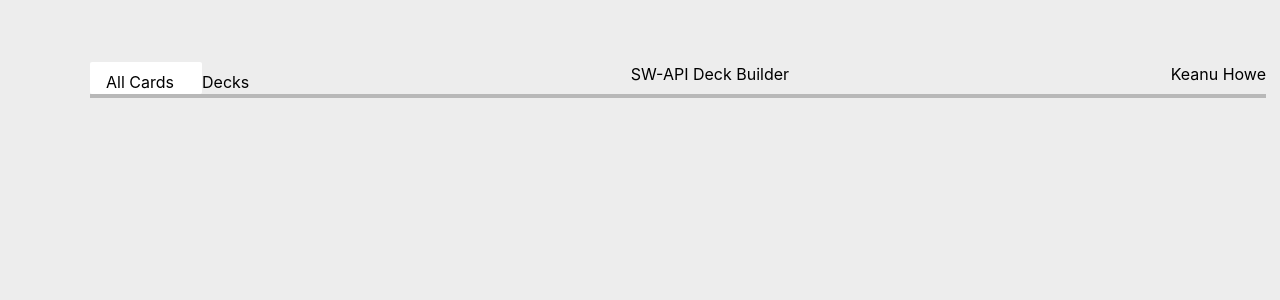
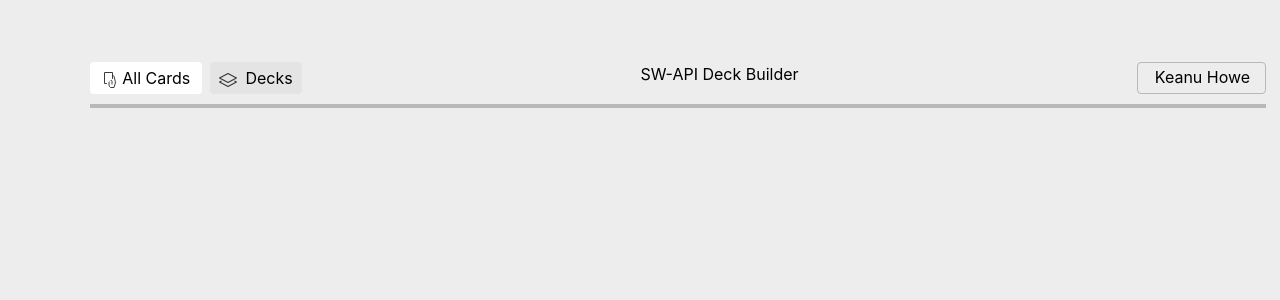
Before and after one commit to kkhowe123/SWAPI, a React (Create React App) app: page / in a window 1280 px wide. Shown: the top 300 px of the page. Built offline with nearby package versions, Linux system fonts and the light colour scheme.

Commit message:
partially completed the homelayout

```diff
--- a/src/components/HomeLayout.js
+++ b/src/components/HomeLayout.js
@@ -1,23 +1,35 @@
+import card from "../assets/Card.svg";
+import deck from "../assets/Deck.svg";
 import React from "react";
 export default function HomeLayout (){
 
 
 return(
 
+    <>
     <div className="mt-[62px] ml-[90px]">
-    <div className="flex justify-between w-[1176px] h-[32px]" >
+    <div className="flex justify-between w-[1176px] h-[32px] g-[16px]" >
 
-    <div >
-        <button className="pt-[8px] pl[12px] pb-[8px] pr-[12px] bg-[#FFFFFF] h-[32px] w-[112px] rounded-sm" >All Cards</button>
-        <button>Decks</button>
+    <div className="w-[212px] h-[32px] " >
+        <button className="w-[112px] h-[32px] rounded-[4px] bg-[#FFFFFF] text-[16px]" > <img className="w-[16px] h-[16px] top-[0.5px] left[2.5px] inline" src={card} alt="card icon" /> All Cards </button>
+
+
+        <button className="ml-[8px] w-[92px] h-[32px] rounded-[4px] bg-[#E4E4E4] " >
+            <img className="inline w-[18px] h-[16px] top-[0.5px] left[2.5px] mr-[8px]" src={deck} alt="Deck Icon"/>
+
+            Decks</button>
     </div>
     <p>SW-API Deck Builder</p>
-    <p>Keanu Howe</p>
+    <p className="border-[1px] w-[129px] h-[32px] rounded-[4px] px-[12px] py-[2px] border-[#B8B8B8]" ><h6 className="w-[105px] h-[16px] text-[16px] text-center">Keanu Howe</h6></p>
 
     </div>
-    <hr className="w-[1176px] h-[2px] border-2 border-[#B8B8B8]"/>
+    <hr className="w-[1176px] h-[2px] border-2 border-[#B8B8B8] mt-[10px]"/>
 
     </div>
+
+        <div></div>
+
+    </>
 
 
 );
```
Also changed, not shown: src/assets/Card.svg.
